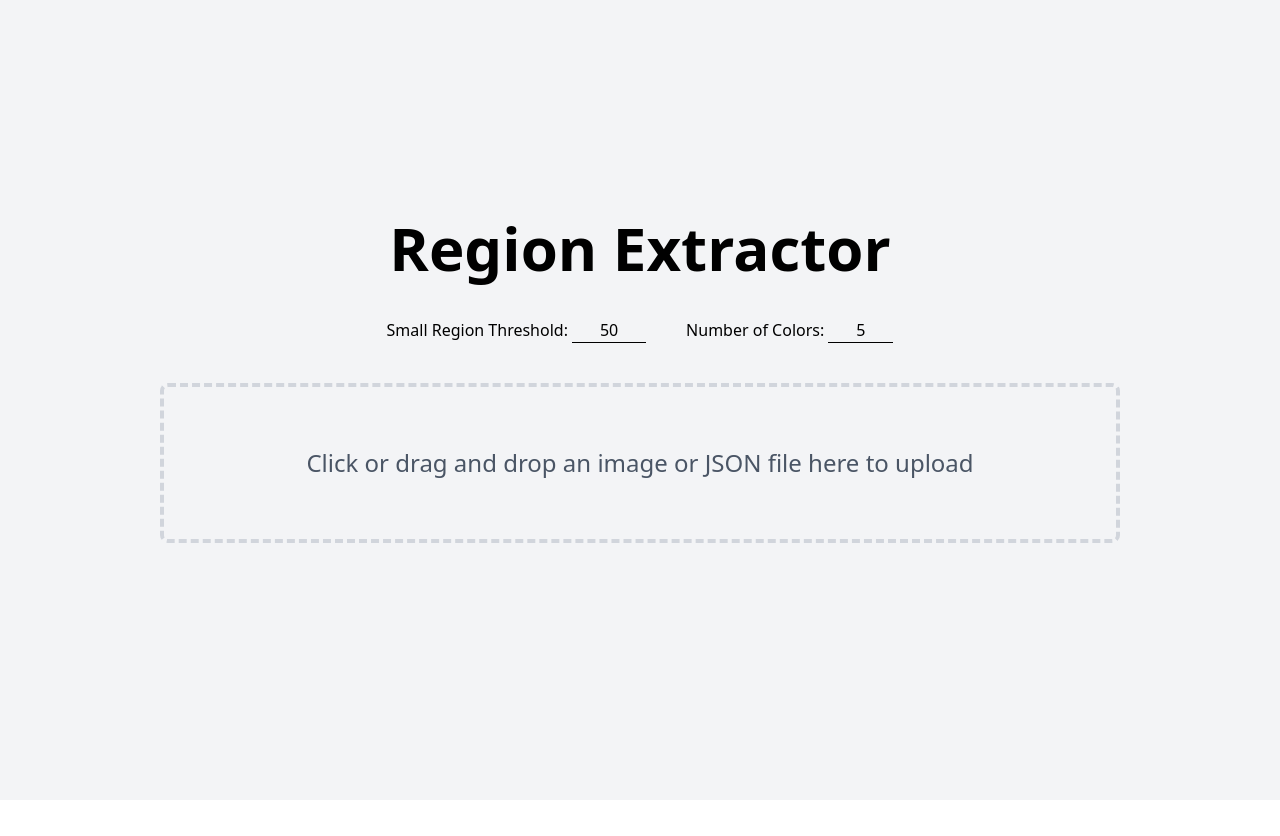
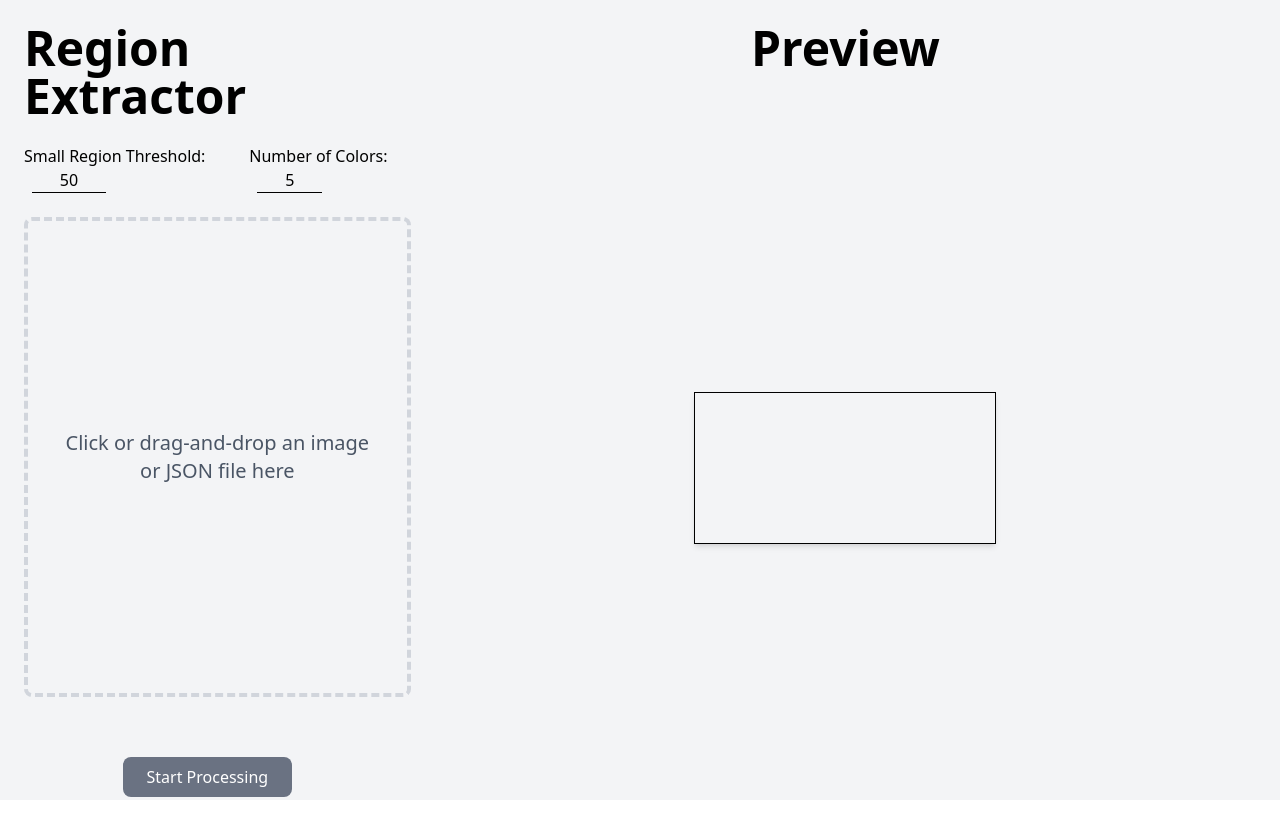
Before and after one commit to vivan-sinha/184-Final-Project, a React (Vite) app in the folder code/coloring_book/: page / in a window 1280 px wide. Shown: the top 836 px of the page. Before the commit the page ends 800 px from the top, so only its background shows below. Built offline with nearby package versions, Linux system fonts and the light colour scheme.

Commit message:
previews and fixes

```diff
--- a/code/coloring_book/src/ExtractRegions.jsx
+++ b/code/coloring_book/src/ExtractRegions.jsx
@@ -144,6 +144,11 @@ const extractRegions = (
     setColors(colors);
     setRegionMap(mergedRegions);
 
+    // return {colors: colors, mergedRegions: mergedRegions, originalFilename: originalFilename, dimensions: {
+    //   width: img.width,
+    //   height: img.height,
+    // }}
+
     if (onComplete) {
       onComplete(colors, mergedRegions, originalFilename, {
         width: img.width,
--- a/code/coloring_book/src/UploadFilePage.jsx
+++ b/code/coloring_book/src/UploadFilePage.jsx
@@ -8,43 +8,69 @@ import { GaussianBlur } from './KuwaharaFilter';
 export default function UploadFilePage({ onComplete }) {
   const [colors, setColors] = useState([]);
   const [regionMap, setRegionMap] = useState([]);
-  const [imageDimensions, setImageDimensions] = useState({ width: 0, height: 0 });
+  // const [imageDimensions, setImageDimensions] = useState({ width: 0, height: 0 });
   const [SMALL_REGION_THRESHOLD, set_SMALL_REGION_THRESHOLD] = useState(50);
   const [numColors, setNumColors] = useState(5);
   const canvasRef = useRef();
   const fileInputRef = useRef();
+  const [uploadedFile, setUploadedFile] = useState(null);
+  const [imageState, setImageState] = useState(null);
+  const [filenameState, setFilenameState] = useState(null);
+  const [canStartProcessing, setCanStartProcessing] = useState(false);
+  const [canStartDrawing, setCanStartDrawing] = useState(false);
+  const [currentStatus, setCurrentStatus] = useState('')
 
-  const processImageFromCanvas = (canvas, filename) => {
+  const delayWithDraw = async (ms) => {
+    await new Promise(requestAnimationFrame);
+    await new Promise(resolve => setTimeout(resolve, ms));
+  };
+
+  const processImageFromCanvas = async (canvas, filename) => {
+    setCanStartProcessing(false);
+    setCanStartDrawing(false);
+    setImageState(null);
     const img = new Image();
-    img.onload = () => {
-      const canvas = canvasRef.current;
+    img.onload = async () => {
+      const ctx = canvasRef.current.getContext("2d");
       canvas.width = img.width;
       canvas.height = img.height;
-      setImageDimensions({ width: img.width, height: img.height });
+      // setImageDimensions({ width: img.width, height: img.height });
 
-      const ctx = canvas.getContext("2d");
       ctx.drawImage(img, 0, 0);
+      setCurrentStatus('Applying Kuwahara Filter...')
+      await delayWithDraw(100);
 
-      // Whatever other image processing kuwahara, kmeans, etc.
-      // ExampleTransformation(ctx, img); // FLIP COLORS
       KuwaharaFilter(ctx, img.width, img.height);
+      setCurrentStatus('Blurring Edges...')
+      await delayWithDraw(800);
+
       GaussianBlur(ctx, img.width, img.height, 2);
+      setCurrentStatus('Clustering Colors...')
+      await delayWithDraw(800);
+
       KMeansTransformation(ctx, img, numColors);
+      await delayWithDraw(800);
 
-      extractRegions(
-        ctx,
-        setColors,
-        setRegionMap,
-        SMALL_REGION_THRESHOLD,
-        onComplete,
-        img,
-        filename
-      );
+      // extractRegions(
+      //   ctx,
+      //   setColors,
+      //   setRegionMap,
+      //   SMALL_REGION_THRESHOLD,
+      //   onComplete,
+      //   img,
+      //   filename
+      // );
+
+      setCurrentStatus('Done!')
+      setImageState(img);
+      setFilenameState(filename);
+      setCanStartDrawing(true);
     };
     img.src = canvas.toDataURL();
   };
 
   const handleFile = (file) => {
+    setUploadedFile(file);
     const reader = new FileReader();
     if (file.type === "application/json" || file.name.endsWith(".json")) {
       reader.onload = () => {
@@ -56,7 +82,7 @@ export default function UploadFilePage({ onComplete }) {
             const canvas = canvasRef.current;
             canvas.width = width;
             canvas.height = height;
-            setImageDimensions({ width, height });
+            // setImageDimensions({ width, height });
 
             const ctx = canvas.getContext("2d");
             const imageData = ctx.createImageData(width, height);
@@ -74,7 +100,6 @@ export default function UploadFilePage({ onComplete }) {
             }
 
             ctx.putImageData(imageData, 0, 0);
-            processImageFromCanvas(canvas, file.name);
           } else {
             alert("JSON file must contain an 'image' key.");
           }
@@ -89,14 +114,16 @@ export default function UploadFilePage({ onComplete }) {
         const canvas = canvasRef.current;
         canvas.width = img.width;
         canvas.height = img.height;
-        setImageDimensions({ width: img.width, height: img.height });
 
         const ctx = canvas.getContext("2d");
         ctx.drawImage(img, 0, 0);
-        processImageFromCanvas(canvas, file.name);
       };
       img.src = URL.createObjectURL(file);
     }
+
+    setCanStartProcessing(true);
+    setCanStartDrawing(false);
+    setCurrentStatus('')
   };
 
   const handleImageUpload = (e) => {
@@ -116,26 +143,64 @@ export default function UploadFilePage({ onComplete }) {
     e.preventDefault();
   };
 
+
+  const startDrawing = () => {
+    const ctx = canvasRef.current.getContext("2d")
+    extractRegions(
+      ctx,
+      setColors,
+      setRegionMap,
+      SMALL_REGION_THRESHOLD,
+      onComplete,
+      imageState,
+      filenameState
+    );
+  }
+
   return (
-    <div className="flex flex-col h-[100vh] items-center justify-center p-6 space-y-10">
-      <h1 className="text-6xl font-semibold">Region Extractor</h1>
-      <div className="flex gap-10 items-center">
-        <span>Small Region Threshold: <input type="number" min={1} max={200} value={SMALL_REGION_THRESHOLD}
-            onChange={(e) => {
-              const val = Math.max(1, Math.min(200, Number(e.target.value)));
-              set_SMALL_REGION_THRESHOLD(val)}} className="no-spinner border-b outline-0 text-center" /></span>
-        <span> Number of Colors:{" "} <input type="number" min={2} max={30} value={numColors}
-            onChange={(e) => {
-              const val = Math.max(2, Math.min(256, Number(e.target.value)));
-            setNumColors(val); }} className="no-spinner border-b outline-0 text-center"/></span>
+    <div className="flex h-[100vh] w-full p-6">
+      {/* Left side */}
+      <div className="w-1/3 pr-6 flex flex-col space-y-6">
+        <h1 className="text-5xl font-semibold">Region Extractor</h1>
+
+        <div className="flex gap-6">
+          <label>
+            Small Region Threshold:
+            <input
+              type="number"
+              min={1}
+              max={200}
+              value={SMALL_REGION_THRESHOLD}
+              onChange={(e) =>
+                set_SMALL_REGION_THRESHOLD(Math.max(1, Math.min(200, Number(e.target.value))))
+              }
+              className="no-spinner ml-2 border-b outline-0 text-center"
+            />
+          </label>
+
+          <label>
+            Number of Colors:
+            <input
+              type="number"
+              min={-1}
+              max={30}
+              value={numColors}
+              onChange={(e) =>
+                setNumColors(Math.max(-1, Math.min(256, Number(e.target.value))))
+              }
+              className="no-spinner ml-2 border-b outline-0 text-center"
+            />
+          </label>
         </div>
+
+        <div className='h-full flex flex-col items-center justify-items-center justify-center space-y-15'>
           <div
-        className="flex flex-col items-center justify-center w-[75vw] h-40 align-middle border-4 border-dashed border-gray-300 rounded-lg p-8 text-center cursor-pointer hover:bg-gray-50 transition"
+            className="flex flex-col items-center justify-center h-[60vh] border-4 border-dashed border-gray-300 rounded-lg p-8 text-center cursor-pointer hover:bg-gray-50 transition"
             onClick={() => fileInputRef.current?.click()}
             onDrop={handleDrop}
             onDragOver={handleDragOver}
           >
-        <p className="text-gray-600 text-2xl">Click or drag and drop an image or JSON file here to upload</p>
+            <p className="text-gray-600 text-xl">Click or drag-and-drop an image or JSON file here</p>
             <input
               ref={fileInputRef}
               type="file"
@@ -144,16 +209,29 @@ export default function UploadFilePage({ onComplete }) {
               className="hidden"
             />
           </div>
-
-      <canvas ref={canvasRef} className="hidden" />
+          <div className='flex flex-row space-x-5'>
+            <button
+              onClick={() => canStartProcessing && processImageFromCanvas(canvasRef.current, uploadedFile.name)}
+              className={`px-6 py-2 text-white rounded-lg ${canStartProcessing? "bg-blue-600 hover:bg-blue-700": "bg-gray-500 cursor-not-allowed disabled"} transition`}
+            >
+              Start Processing
+            </button>
+            <button
+              onClick={startDrawing}
+              className={`px-6 py-2 bg-green-600 text-white rounded-lg hover:bg-green-700 transition ${canStartDrawing ? '' : 'hidden'}`}
+            >
+              Start Drawing
+            </button>
+          </div>
+        </div>
 
         {colors.length > 0 && (
           <>
             <h2 className="text-lg font-bold mt-4">Extracted COLORS</h2>
-          <pre>{JSON.stringify(colors, null, 2)}</pre>
+            <pre className="overflow-auto max-h-40">{JSON.stringify(colors, null, 2)}</pre>
 
             <h2 className="text-lg font-bold mt-4">Generated REGION_MAP</h2>
-          <pre>
+            <pre className="overflow-auto max-h-40">
               {`const REGION_MAP = {
 ${regionMap.map(region =>
     `  ${region.name}: new Set([\n    ${Array.from(region.pixels).slice(0, 10).join(", ")}${region.pixels.size > 10 ? ", ..." : ""}\n  ]),`
@@ -163,5 +241,15 @@ ${regionMap.map(region =>
           </>
         )}
       </div>
+
+      {/* Right side */}
+      <div className="w-2/3">
+        <div className='text-center'><h1 className='text-5xl font-semibold pb-5'>Preview</h1></div>
+        <div className={`h-full flex flex-col justify-center items-center`}>
+          {currentStatus}
+          <canvas ref={canvasRef} className="border shadow-md" />
+        </div>
+      </div>
+    </div>
   );
 }
```
Also changed, not shown: code/coloring_book/src/KuwaharaFilter.jsx (+30 -27 lines). Lines whose indentation alone changed are shown as unchanged.
